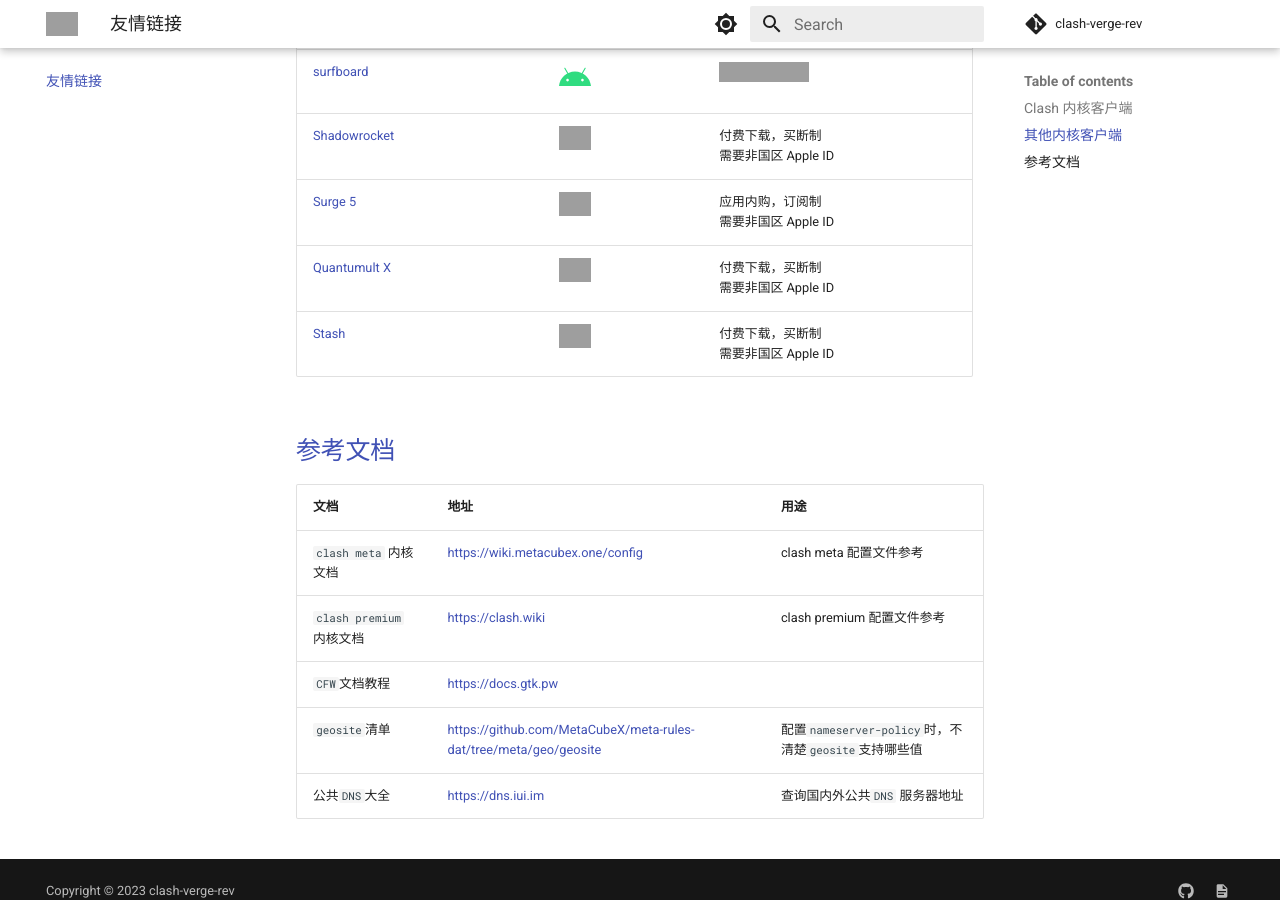
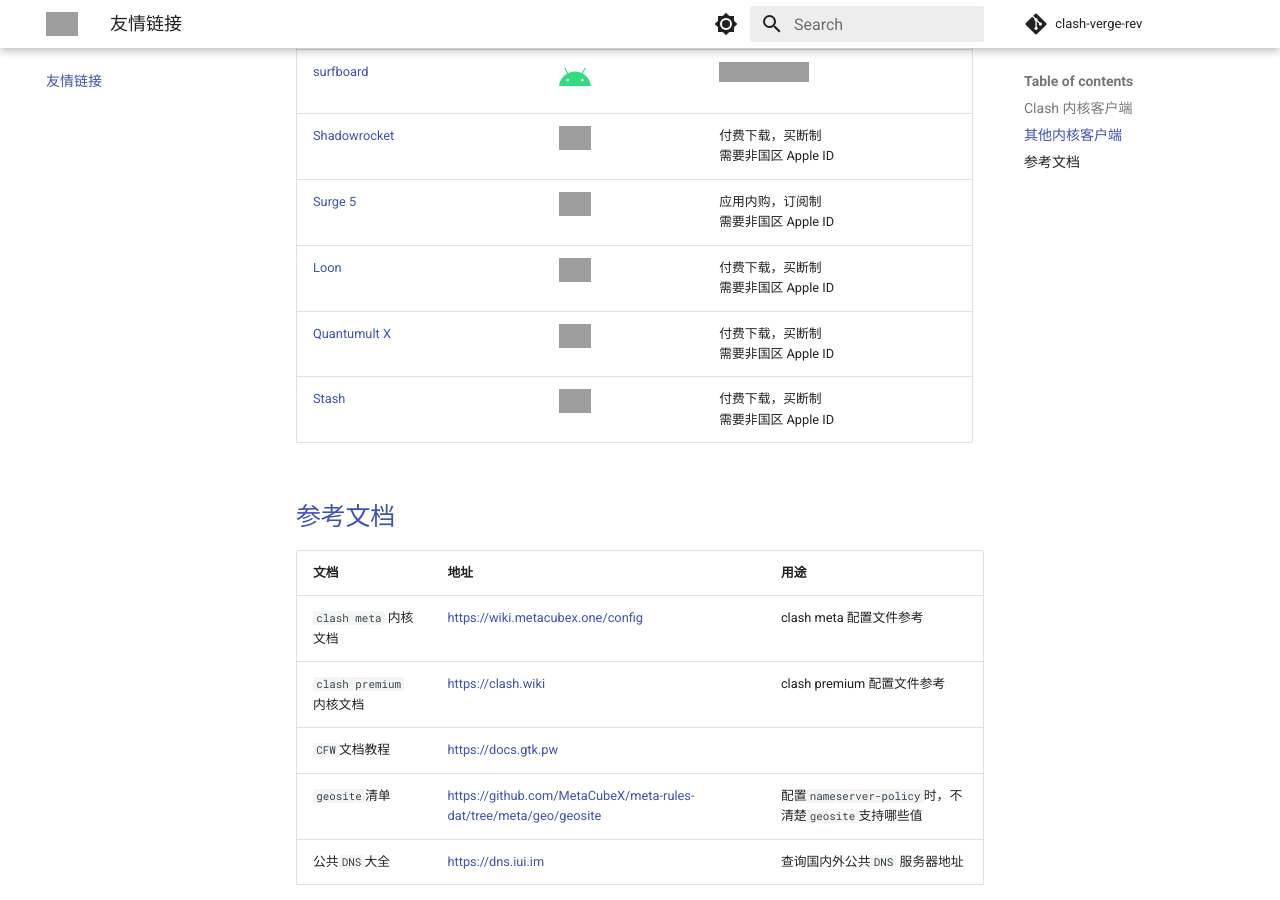
Before and after one commit to clash-verge-rev/clash-verge-rev.github.io, an MkDocs documentation site: the page built from docs/friendship.md, in a window 1280 px wide and 900 px high, scrolled down 1238 px. Built offline with MkDocs 1.6.1 and Material for MkDocs 9.7.7, drawn with Linux system fonts in a browser that asks for light colours; comment, search, counter and statistics services are not loaded; grey boxes are pictures that could not be loaded.

Commit message:
friendship: Loon

```diff
--- a/docs/friendship.md
+++ b/docs/friendship.md
@@ -23,6 +23,7 @@
 | [surfboard](https://github.com/getsurfboard/surfboard)                     |             | <img width="32" src="./assets/icons/android.svg"/>                                                                                                                                                        | <a href='https://github.com/getsurfboard/surfboard/releases/latest'><img src="https://img.shields.io/github/v/release/getsurfboard/surfboard"></a>               |                                                                                                                                                                                           |
 | [Shadowrocket](https://apps.apple.com/us/app/shadowrocket/id932747118)     |             | <a href="https://apps.apple.com/us/app/shadowrocket/id932747118"><img width="32" src="./assets/icons/app_store.svg"/></a>                                                                                 | 付费下载，买断制<br />需要非国区 Apple ID                                                                                                                        |                                                                                                                                                                                           |
 | [Surge 5](https://apps.apple.com/us/app/surge-5/id1442620678)              |             | <a href="https://apps.apple.com/us/app/surge-5/id1442620678"><img width="32" src="./assets/icons/app_store.svg"/></a>                                                                                     | 应用内购，订阅制<br />需要非国区 Apple ID                                                                                                                        |                                                                                                                                                                                           |
+| [Loon](https://apps.apple.com/us/app/loon/id1373567447)                    |             | <a href="https://apps.apple.com/us/app/loon/id1373567447"><img width="32" src="./assets/icons/app_store.svg"/></a>                                                                                        | 付费下载，买断制<br />需要非国区 Apple ID                                                                                                                        |                                                                                                                                                                                           |
 | [Quantumult X](https://apps.apple.com/us/app/quantumult-x/id1443988620)    |             | <a href="https://apps.apple.com/us/app/quantumult-x/id1443988620"><img width="32" src="./assets/icons/app_store.svg"/></a>                                                                                | 付费下载，买断制<br />需要非国区 Apple ID                                                                                                                        |                                                                                                                                                                                           |
 | [Stash](https://apps.apple.com/us/app/stash-rule-based-proxy/id1596063349) |             | <a href="https://apps.apple.com/us/app/stash-rule-based-proxy/id1596063349"><img width="32" src="./assets/icons/app_store.svg"/></a>                                                                      | 付费下载，买断制<br />需要非国区 Apple ID                                                                                                                        |                                                                                                                                                                                           |
 
```
